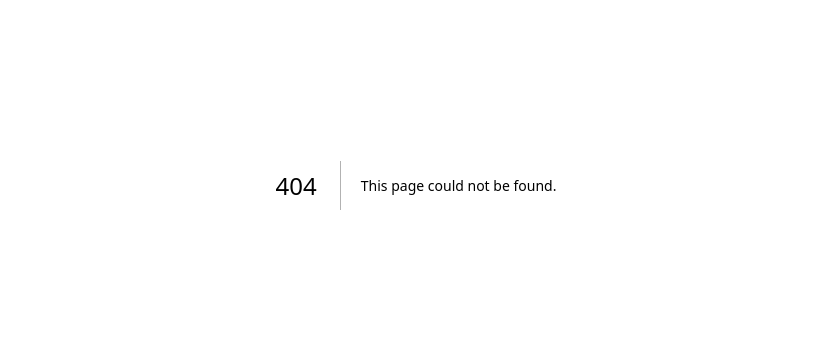
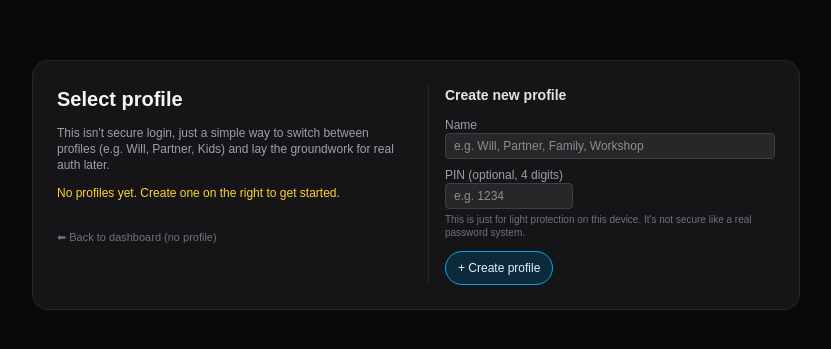
Before and after one commit to designwiz/life-os-ops-command, a Next.js app: page /login in a window 1280 px wide. Before the commit this address had no page. Shown: the part 215-564 px from the top of the page, without its empty margins (224-1055 px from the left). Built offline with nearby package versions, Linux system fonts and the light colour scheme.

Commit message:
Add basic profile login page

```diff
--- /dev/null
+++ b/app/login/page.tsx
@@ -0,0 +1,231 @@
+"use client";
+
+import React, { useEffect, useState } from "react";
+import { useRouter } from "next/navigation";
+
+type Profile = {
+  id: string;
+  name: string;
+  pin?: string; // optional 4-digit PIN, not real security
+  createdAt: string;
+};
+
+export default function LoginPage() {
+  const router = useRouter();
+
+  const [profiles, setProfiles] = useState<Profile[]>([]);
+  const [selectedProfileId, setSelectedProfileId] = useState<string>("");
+  const [pinInput, setPinInput] = useState("");
+  const [newName, setNewName] = useState("");
+  const [newPin, setNewPin] = useState("");
+
+  // Load existing profiles from localStorage
+  useEffect(() => {
+    if (typeof window === "undefined") return;
+    try {
+      const saved = window.localStorage.getItem("lifeOS_profiles");
+      if (saved) {
+        const parsed: Profile[] = JSON.parse(saved);
+        parsed.sort((a, b) => (a.createdAt > b.createdAt ? 1 : -1));
+        setProfiles(parsed);
+        if (parsed.length > 0) {
+          setSelectedProfileId(parsed[0].id);
+        }
+      }
+    } catch (err) {
+      console.error("Failed to load profiles", err);
+    }
+  }, []);
+
+  const saveProfiles = (list: Profile[]) => {
+    setProfiles(list);
+    try {
+      if (typeof window !== "undefined") {
+        window.localStorage.setItem("lifeOS_profiles", JSON.stringify(list));
+      }
+    } catch (err) {
+      console.error("Failed to save profiles", err);
+    }
+  };
+
+  const createProfile = () => {
+    const trimmed = newName.trim();
+    if (!trimmed) {
+      alert("Profile name is required.");
+      return;
+    }
+    if (newPin && !/^\d{4}$/.test(newPin)) {
+      alert("PIN must be 4 digits (or leave it blank).");
+      return;
+    }
+    const now = new Date().toISOString();
+    const id = `${Date.now()}-${Math.random().toString(16).slice(2)}`;
+    const profile: Profile = {
+      id,
+      name: trimmed,
+      pin: newPin || undefined,
+      createdAt: now,
+    };
+    const updated = [...profiles, profile];
+    saveProfiles(updated);
+    setNewName("");
+    setNewPin("");
+    setSelectedProfileId(id);
+    setPinInput("");
+    // Also log straight into the new profile
+    setCurrentProfile(profile);
+  };
+
+  const setCurrentProfile = (profile: Profile) => {
+    try {
+      if (typeof window !== "undefined") {
+        window.localStorage.setItem(
+          "lifeOS_currentProfile",
+          JSON.stringify({
+            id: profile.id,
+            name: profile.name,
+          })
+        );
+      }
+    } catch (err) {
+      console.error("Failed to set current profile", err);
+    }
+    router.push("/");
+  };
+
+  const handleLogin = () => {
+    if (!selectedProfileId) {
+      alert("Select a profile or create a new one.");
+      return;
+    }
+    const profile = profiles.find((p) => p.id === selectedProfileId);
+    if (!profile) {
+      alert("Profile not found.");
+      return;
+    }
+    if (profile.pin) {
+      // PIN protected
+      if (pinInput !== profile.pin) {
+        alert("Incorrect PIN.");
+        return;
+      }
+    }
+    setCurrentProfile(profile);
+  };
+
+  const currentProfilesCount = profiles.length;
+
+  return (
+    <div className="min-h-screen bg-zinc-950 text-zinc-100 p-4 md:p-8 flex items-center justify-center">
+      <div className="w-full max-w-3xl rounded-2xl border border-zinc-800 bg-zinc-900/80 p-4 md:p-6 grid gap-6 md:grid-cols-2">
+        <div className="space-y-3">
+          <h1 className="text-xl font-bold">
+            Select profile
+          </h1>
+          <p className="text-xs text-zinc-400">
+            This isn&apos;t secure login, just a simple way to switch between
+            profiles (e.g. Will, Partner, Kids) and lay the groundwork for real auth later.
+          </p>
+
+          {currentProfilesCount === 0 ? (
+            <p className="text-xs text-amber-300 mt-2">
+              No profiles yet. Create one on the right to get started.
+            </p>
+          ) : (
+            <>
+              <label className="block text-xs text-zinc-400 mt-2">
+                Existing profiles
+              </label>
+              <select
+                value={selectedProfileId}
+                onChange={(e) => {
+                  setSelectedProfileId(e.target.value);
+                  setPinInput("");
+                }}
+                className="w-full rounded bg-zinc-800 border border-zinc-700 px-2 py-1 text-xs text-zinc-100"
+              >
+                {profiles.map((p) => (
+                  <option key={p.id} value={p.id}>
+                    {p.name}
+                    {p.pin ? " (PIN)" : ""}
+                  </option>
+                ))}
+              </select>
+
+              {profiles.find((p) => p.id === selectedProfileId)?.pin && (
+                <div className="mt-2 space-y-1">
+                  <label className="block text-xs text-zinc-400">
+                    PIN (4 digits)
+                  </label>
+                  <input
+                    type="password"
+                    value={pinInput}
+                    onChange={(e) => setPinInput(e.target.value)}
+                    maxLength={4}
+                    className="w-32 rounded bg-zinc-800 border border-zinc-700 px-2 py-1 text-xs text-zinc-100"
+                    inputMode="numeric"
+                  />
+                </div>
+              )}
+
+              <button
+                onClick={handleLogin}
+                className="mt-3 text-xs px-3 py-2 rounded-full border border-emerald-500 bg-emerald-900/40 hover:bg-emerald-800/60 text-emerald-100 transition"
+              >
+                Log into profile
+              </button>
+            </>
+          )}
+
+          <a
+            href="/"
+            className="inline-block mt-4 text-[11px] text-zinc-500 hover:text-zinc-300"
+          >
+            ⬅ Back to dashboard (no profile)
+          </a>
+        </div>
+
+        <div className="space-y-3 border-t border-zinc-800 pt-4 md:border-t-0 md:border-l md:pl-4 md:pt-0">
+          <h2 className="text-sm font-semibold text-zinc-200">
+            Create new profile
+          </h2>
+          <div className="space-y-2 text-xs">
+            <div>
+              <label className="block text-zinc-400">Name</label>
+              <input
+                value={newName}
+                onChange={(e) => setNewName(e.target.value)}
+                className="w-full rounded bg-zinc-800 border border-zinc-700 px-2 py-1 text-xs text-zinc-100"
+                placeholder="e.g. Will, Partner, Family, Workshop"
+              />
+            </div>
+            <div>
+              <label className="block text-zinc-400">
+                PIN (optional, 4 digits)
+              </label>
+              <input
+                type="password"
+                value={newPin}
+                onChange={(e) => setNewPin(e.target.value)}
+                maxLength={4}
+                inputMode="numeric"
+                className="w-32 rounded bg-zinc-800 border border-zinc-700 px-2 py-1 text-xs text-zinc-100"
+                placeholder="e.g. 1234"
+              />
+              <p className="mt-1 text-[10px] text-zinc-500">
+                This is just for light protection on this device. It&apos;s not
+                secure like a real password system.
+              </p>
+            </div>
+          </div>
+          <button
+            onClick={createProfile}
+            className="text-xs px-3 py-2 rounded-full border border-sky-500 bg-sky-900/40 hover:bg-sky-800/60 text-sky-100 transition"
+          >
+            + Create profile
+          </button>
+        </div>
+      </div>
+    </div>
+  );
+}
--- a/app/page.tsx
+++ b/app/page.tsx
@@ -32,6 +32,8 @@ export default function HomePage() {
   const [todayTaskCount, setTodayTaskCount] = useState<number>(0);
   const [openOrdersCount, setOpenOrdersCount] = useState<number>(0);
   const [activeRemindersCount, setActiveRemindersCount] = useState<number>(0);
+  const [profileName, setProfileName] = useState<string>("");
+
 
   // Load "today", history, tasks count, orders count, reminders count
   useEffect(() => {
@@ -96,6 +98,25 @@ export default function HomePage() {
       console.error("Failed to save today state", err);
     }
   }, [today]);
+
+  // Load current profile name
+  useEffect(() => {
+    if (typeof window === "undefined") return;
+    try {
+      const saved = window.localStorage.getItem("lifeOS_currentProfile");
+      if (saved) {
+        const parsed = JSON.parse(saved) as { name?: string };
+        if (parsed.name) {
+          setProfileName(parsed.name);
+          return;
+        }
+      }
+      // Fallback if no profile yet
+      setProfileName("Guest");
+    } catch {
+      setProfileName("Guest");
+    }
+  }, []);
 
   // Register service worker for PWA
   useEffect(() => {
@@ -328,7 +349,7 @@ export default function HomePage() {
 
   return (
     <div className="min-h-screen bg-zinc-950 text-zinc-100 p-4 md:p-8">
-      <header className="mb-6 flex flex-col md:flex-row md:items-center md:justify-between gap-4">
+         <header className="mb-6 flex flex-col md:flex-row md:items-center md:justify-between gap-4">
         <div>
           <h1 className="text-2xl md:text-3xl font-bold">
             Will&apos;s Ops Command
@@ -336,8 +357,22 @@ export default function HomePage() {
           <p className="text-sm text-zinc-400">
             Daily Life Ops • {today.date || "Set date below"}
           </p>
+          <p className="mt-1 text-xs text-zinc-500">
+            Profile:{" "}
+            <span className="text-zinc-100 font-semibold">
+              {profileName || "Guest"}
+            </span>{" "}
+            ·{" "}
+            <a
+              href="/login"
+              className="underline-offset-2 underline text-sky-400 hover:text-sky-300"
+            >
+              switch / manage profiles
+            </a>
+          </p>
         </div>
         <div className="flex flex-wrap gap-2 text-xs text-zinc-400 items-center">
+
           <span className="px-2 py-1 rounded-full bg-emerald-900/40 border border-emerald-600/60">
             STATUS: GREEN
           </span>
```
